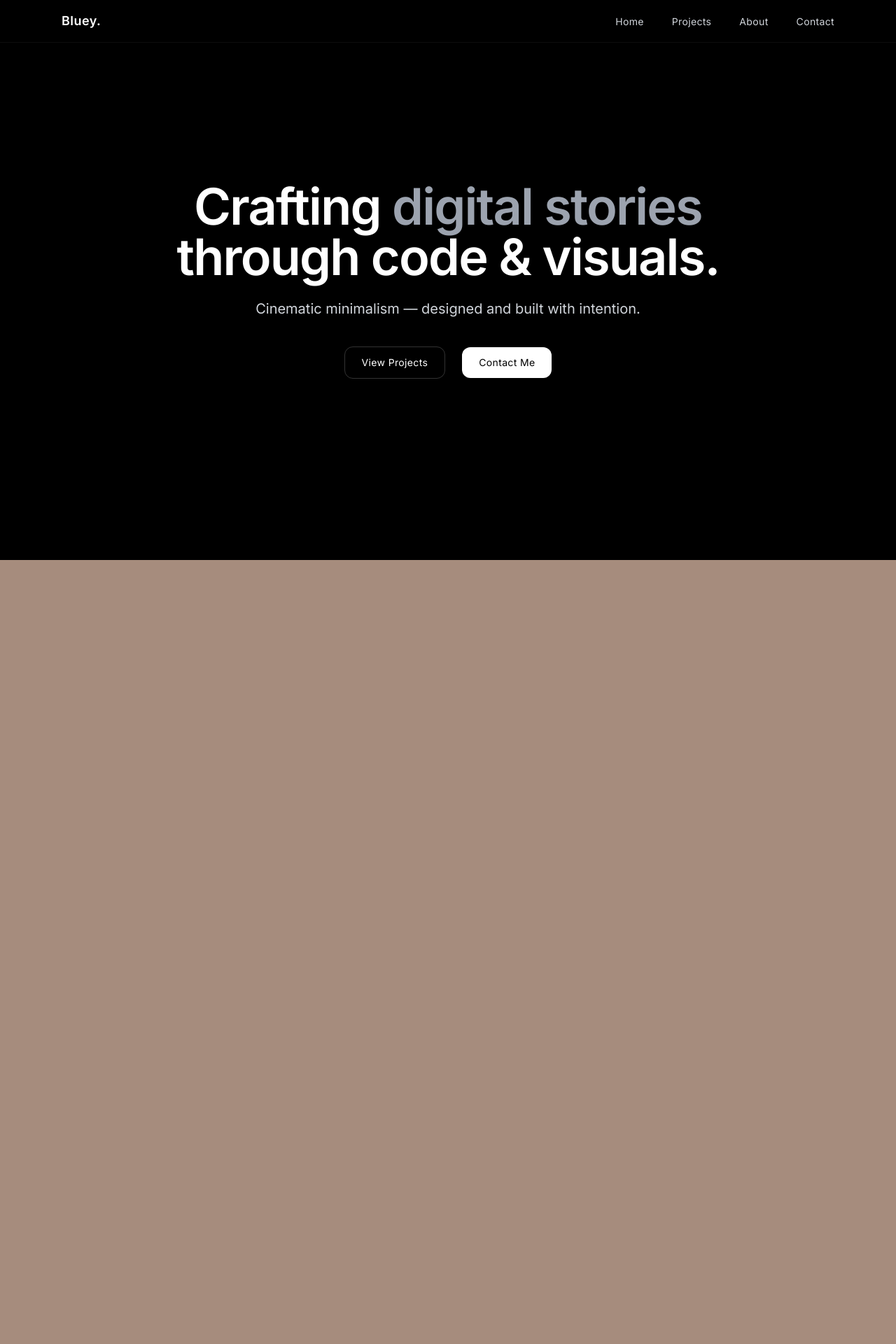
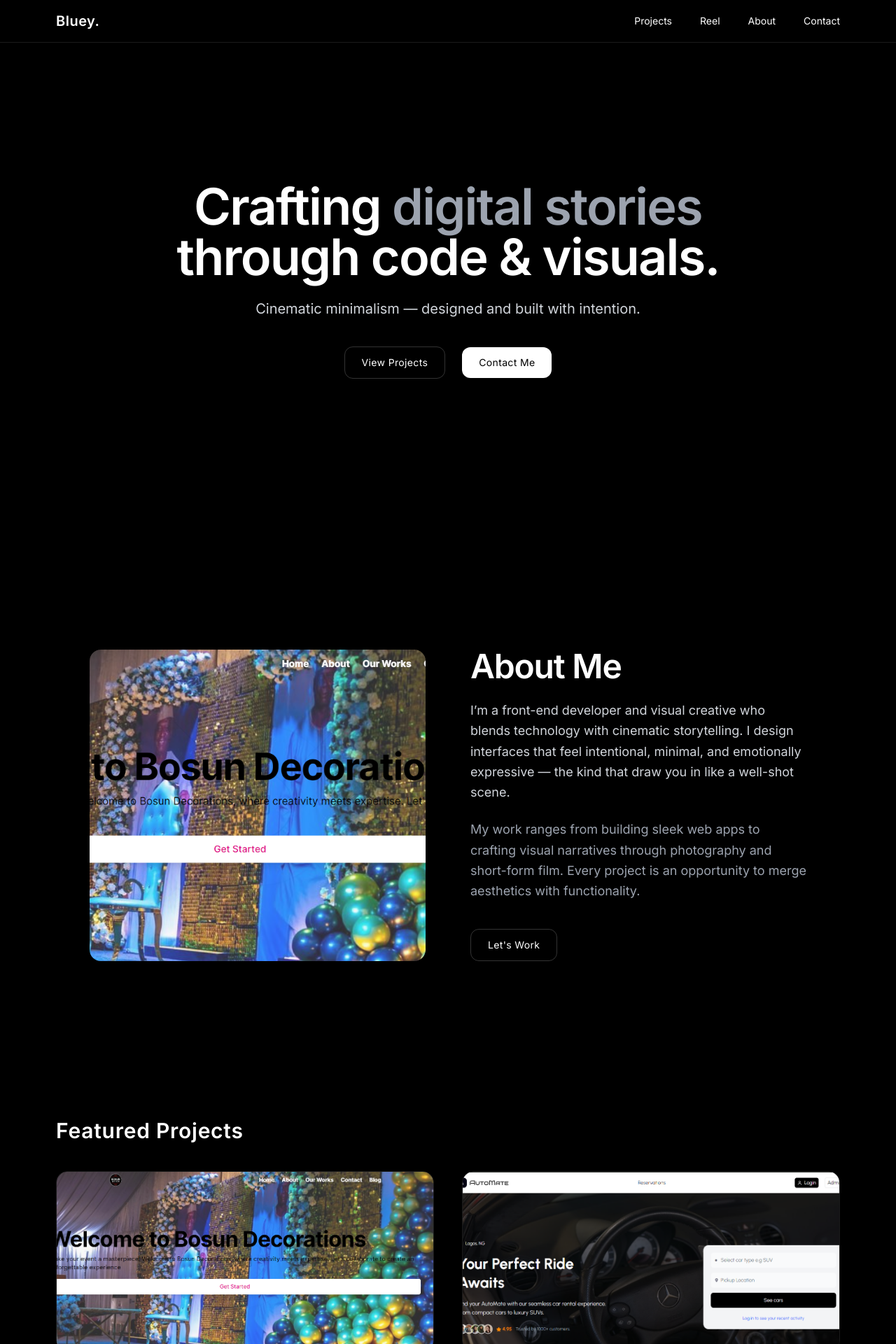
Before and after one commit to ShinzDev/versionone, a Next.js app: page / in a window 1280 px wide. Shown: the top 1920 px of the page at 70% size. Before the commit the page ends 800 px from the top, so only its background shows below. Built offline with nearby package versions, Linux system fonts and the light colour scheme.

Commit message:
projects section added

```diff
--- a/app/home/page.jsx
+++ b/app/home/page.jsx
@@ -1,11 +1,15 @@
+import About from "@/components/about";
 import Hero from "@/components/hero";
 import Navbar from "@/components/navbar";
+import FeaturedProjects from "@/components/projects";
 
 export default function Home() {
     return(
         <main>
             <Navbar/>
             <Hero/>
+            <About/>
+            <FeaturedProjects/>
         </main>
     )
 }
--- a/components/about.jsx
+++ b/components/about.jsx
@@ -14,7 +14,7 @@ export default function About() {
           whileInView={{ opacity: 1, x: 0 }}
           viewport={{ once: true }}
           transition={{ duration: 1 }}
-          className="w-full h-80 md:h-full bg-[url('https://images.unsplash.com/photo-1526170375885-4d8ecf77b99f')] bg-cover bg-center rounded-2xl shadow-2xl"
+          className="w-full h-80 md:h-full bg-[url(/showcase.png)] bg-cover bg-center rounded-2xl shadow-2xl"
         ></motion.div>
 
         {/* Text */}
--- a/components/navbar.jsx
+++ b/components/navbar.jsx
@@ -1,68 +1,63 @@
-"use client"
+'use client'
 
-import { motion } from "framer-motion";
+import { useState } from "react";
+import { MotionConfig, motion } from "framer-motion";
 
 export default function Navbar() {
+  const [open, setOpen] = useState(false);
+
   return (
-    <header className="fixed top-0 left-0 w-full z-50 backdrop-blur-md bg-black/10 border-b border-white/5">
-      <nav className="max-w-6xl mx-auto flex items-center justify-between px-6 py-4">
-        {/* Logo */}
-        <motion.div
-          initial={{ opacity: 0, y: -10 }}
-          animate={{ opacity: 1, y: 0 }}
-          transition={{ duration: 0.6 }}
-          className="text-white text-lg font-semibold tracking-wide"
-        >
-          Bluey.
-        </motion.div>
+    <MotionConfig reducedMotion="user">
+      <nav className="w-full fixed top-0 left-0 z-50 bg-black/60 backdrop-blur-xl border-b border-white/10">
+        <div className="max-w-6xl mx-auto px-4 py-4 flex items-center justify-between">
+          {/* Logo */}
+          <h1 className="text-xl font-semibold tracking-wide text-white">Bluey.</h1>
 
-        {/* Nav Links */}
-        <motion.ul
-          initial={{ opacity: 0 }}
-          animate={{ opacity: 1 }}
-          transition={{ delay: 0.3, duration: 0.6 }}
-          className="hidden md:flex items-center space-x-10"
-        >
-          {[
-            { name: "Home", href: "#home" },
-            { name: "Projects", href: "#projects" },
-            { name: "About", href: "#about" },
-            { name: "Contact", href: "#contact" },
-          ].map((item) => (
-            <li key={item.name}>
-              <a
-                href={item.href}
-                className="text-gray-300 hover:text-white transition-colors duration-300 text-sm tracking-wide"
-              >
-                {item.name}
-              </a>
-            </li>
-          ))}
-        </motion.ul>
+          {/* Desktop Menu */}
+          <div className="hidden md:flex gap-10 text-white text-sm">
+            <a href="#projects" className="hover:opacity-60 transition">Projects</a>
+            <a href="#reel" className="hover:opacity-60 transition">Reel</a>
+            <a href="#about" className="hover:opacity-60 transition">About</a>
+            <a href="#contact" className="hover:opacity-60 transition">Contact</a>
+          </div>
 
-        {/* Mobile Menu Icon */}
-        <motion.button
-          initial={{ opacity: 0 }}
-          animate={{ opacity: 1 }}
-          transition={{ delay: 0.4, duration: 0.5 }}
-          className="md:hidden text-gray-300 hover:text-white transition-colors"
-        >
-          <svg
-            xmlns="http://www.w3.org/2000/svg"
-            fill="none"
-            viewBox="0 0 24 24"
-            strokeWidth={1.5}
-            stroke="currentColor"
-            className="w-7 h-7"
+          {/* Mobile Menu Button */}
+          <button
+            className="md:hidden text-white"
+            onClick={() => setOpen(!open)}
           >
-            <path
-              strokeLinecap="round"
-              strokeLinejoin="round"
-              d="M3.75 6.75h16.5M3.75 12h16.5m-16.5 5.25h16.5"
+            <motion.div
+              initial={false}
+              animate={open ? { rotate: 45 } : { rotate: 0 }}
+              className="w-6 h-[2px] bg-white mb-1"
             />
-          </svg>
-        </motion.button>
+            <motion.div
+              initial={false}
+              animate={open ? { opacity: 0 } : { opacity: 1 }}
+              className="w-6 h-[2px] bg-white mb-1"
+            />
+            <motion.div
+              initial={false}
+              animate={open ? { rotate: -45, y: -6 } : { rotate: 0, y: 0 }}
+              className="w-6 h-[2px] bg-white"
+            />
+          </button>
+        </div>
+
+        {/* Mobile Dropdown */}
+        {open && (
+          <motion.div
+            initial={{ opacity: 0, y: -10 }}
+            animate={{ opacity: 1, y: 0 }}
+            className="md:hidden bg-black/80 backdrop-blur-xl border-t border-white/10 px-6 py-4 flex flex-col gap-4 text-white text-sm"
+          >
+            <a href="#projects" className="py-2 border-b border-white/10">Projects</a>
+            <a href="#reel" className="py-2 border-b border-white/10">Reel</a>
+            <a href="#about" className="py-2 border-b border-white/10">About</a>
+            <a href="#contact" className="py-2">Contact</a>
+          </motion.div>
+        )}
       </nav>
-    </header>
+    </MotionConfig>
   );
 }
--- /dev/null
+++ b/components/projects.jsx
@@ -0,0 +1,67 @@
+'use client'
+
+import { motion } from "framer-motion";
+import Link from "next/link";
+
+export default function FeaturedProjects() {
+  const projects = [
+    {
+      title: "Bosun Decoration",
+      img: "showcase.png",
+      link : 'https://shin-xdecour.vercel.app/',
+      desc: "A cinematic dashboard for daily bread distribution.",
+    },
+    {
+      title: "Automate",
+      img: "auto1.png",
+      link : 'https://doordash-nine.vercel.app/',
+
+      desc: "React + Next.js app that scrapes creators' links for promo codes.",
+    },
+    {
+      title: "Cinematic QR Code System",
+      img: "https://via.placeholder.com/1200x700",
+      link : 'https://shin-xdecour.vercel.app/',
+
+      desc: "A smooth, modern attendance system with QR scans and PDF outputs.",
+    },
+  ];
+
+  return (
+    <section id="projects" className="w-full py-24 bg-black text-white">
+      <div className="max-w-6xl mx-auto px-4">
+        <h2 className="text-3xl font-semibold mb-10 tracking-wide">Featured Projects</h2>
+
+        <div className="grid md:grid-cols-2 gap-10">
+          {projects.map((p, i) => (
+            <motion.div
+              key={i}
+              initial={{ opacity: 0, y: 20 }}
+              whileInView={{ opacity: 1, y: 0 }}
+              transition={{ duration: 0.6, ease: "easeOut" }}
+              onClick={() => window.open(p.link, '_blank')}
+              viewport={{ once: true }}
+              className="group relative overflow-hidden rounded-2xl border border-white/10 shadow-xl"
+            >
+              {/* Image */}
+              <div className="overflow-hidden">
+                <img
+                  src={p.img}
+                  alt={p.title}
+
+                  className="w-full h-64 object-cover group-hover:scale-110 transition-all duration-700"
+                />
+              </div>
+
+              {/* Overlay */}
+              <div className="absolute inset-0 bg-black/40 opacity-0 group-hover:opacity-100 transition-all duration-500 flex flex-col justify-end p-6">
+                <h3 className="text-xl font-semibold">{p.title}</h3>
+                <p className="text-sm opacity-80 mt-2">{p.desc}</p>
+              </div>
+            </motion.div>
+          ))}
+        </div>
+      </div>
+    </section>
+  );
+}
```
Also changed, not shown: public/auto1.png (added), 1 other file (tests, documents, lock files or other folders).
